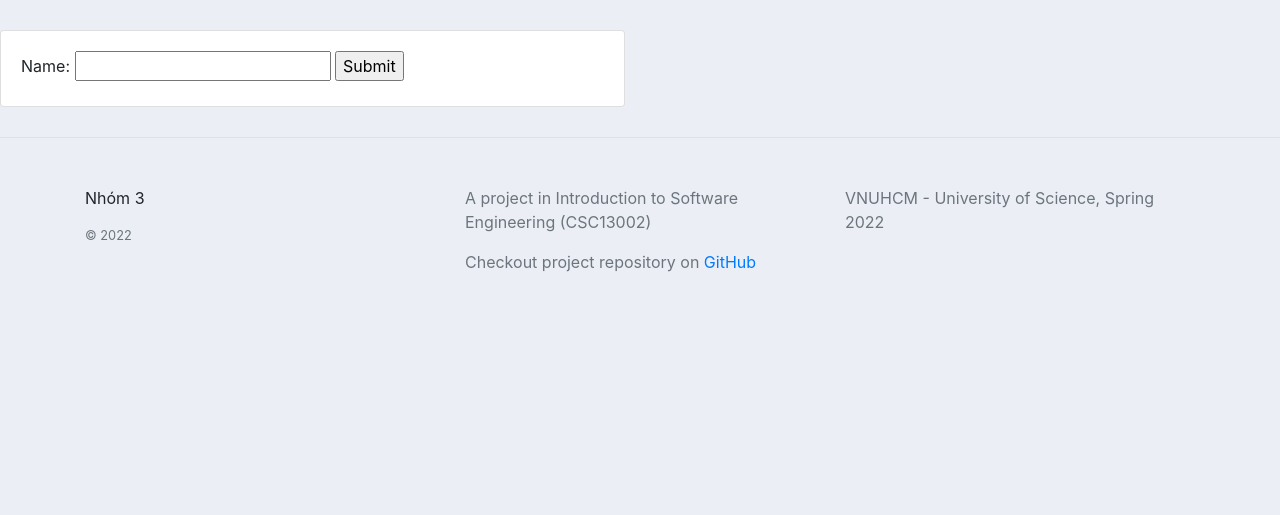
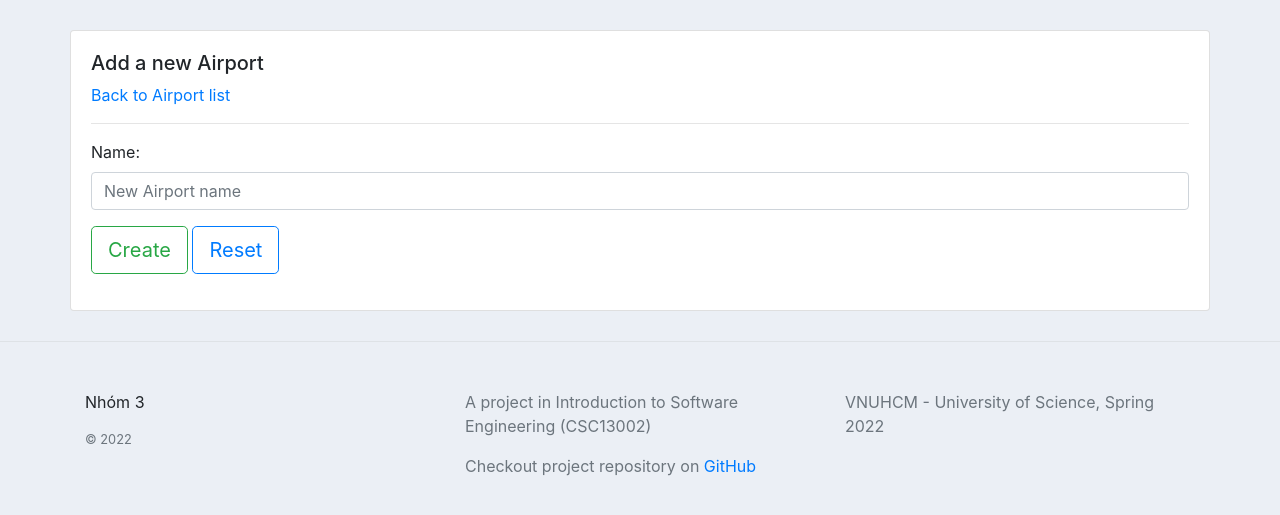
Before and after one commit to trhgquan/flight-manager, a Django app: page /airport/create/ in a window 1280 px wide. Shown: the part 76-591 px from the top of the page. Run offline with Django 4.2, Linux system fonts and the light colour scheme.

Commit message:
First stage on refactoring Airrport

```diff
--- a/FlightManager/main/forms.py
+++ b/FlightManager/main/forms.py
@@ -111,9 +111,21 @@ class FlightDetailForm(ModelForm):
         fields = '__all__'
 
 class AirportForm(ModelForm):
+    '''Airport Form
+
+    Required fields:
+    - name
+    '''
     class Meta:
         model = Airport
         fields = '__all__'
+
+        widgets = {
+            'name' : forms.TextInput(attrs = {
+                'class' : 'form-control',
+                'placeholder' : 'New Airport name'
+            }),
+        }
 
 class CustomerForm(ModelForm):
     '''Customer Form
--- a/FlightManager/main/templates/airport/airport_form.html
+++ /dev/null
@@ -1,21 +0,0 @@
-{% extends 'main/main.html' %}
-{% load static %}
-{% block content %}
-<link rel="stylesheet" type="text/css" href="{% static '/css/main.css' %}">
-
-<div class="row">
-	<div class="col-md-6">
-		<div class="card card-body">
-
-			<form action="" method="POST">
-				{% csrf_token %}
-				{{form}}
-
-				<input type="submit" name="Submit">
-			</form>
-
-		</div>
-	</div>
-</div>
-
-{% endblock %}
--- /dev/null
+++ b/FlightManager/main/templates/main/airport/form.html
@@ -0,0 +1,37 @@
+{% extends 'main/main.html' %}
+
+{% block title %}
+Add a new Airport
+{% endblock title %}
+
+{% block content %}
+<div class="container">
+    <div class="row">
+        <div class="card card-body">
+            <h5 class="page-title">Add a new Airport</h5>
+            <a href="{% url 'airport.list' %}">Back to Airport list</a>
+            <hr>
+            <form action="{% url 'airport.create' %}" method="POST">
+                {% csrf_token %}
+
+                {% for field in form %}
+                    <div class="form-group">
+                        {{ field.label_tag }}
+                        {{ field }}
+                        <ul class="text-danger">
+                            {% for error in field.errors %}
+                                <li>{{ error }}</li>
+                            {% endfor %}
+                        </ul>
+                    </div>
+                {% endfor %}
+
+                <div class="form-group">
+                    <button type="submit" class="btn btn-outline-success btn-lg">Create</button>
+                    <button type="reset" class="btn btn-outline-primary btn-lg">Reset</button>
+                </div>
+            </form>
+        </div>
+    </div>
+</div>
+{% endblock %}
--- a/FlightManager/main/templates/main/navbar.html
+++ b/FlightManager/main/templates/main/navbar.html
@@ -9,7 +9,7 @@
             <a class='nav-link' href='{% url "flight_list" %}'>Flight</a>
         </li>
         <li class="nav-item">
-            <a class="nav-link" href="{% url 'airport_list' %}">Airport</a>
+            <a class="nav-link" href="{% url 'airport.list' %}">Airport</a>
         </li>
     </ul>
 
--- a/FlightManager/main/urls.py
+++ b/FlightManager/main/urls.py
@@ -14,10 +14,11 @@ urlpatterns = [
     path('flight/delete/<str:pk>', views.flightDelete, name = 'flight_delete'),
 
     # Airport
-    path('airport/list/', views.airport_list, name = 'airport_list'),
-    path('airport/create/', views.createAirport, name = 'create_airport'),
-    path('airport/update/<str:pk>/', views.updateAirport, name = 'update_airport'),
-    path('airport/delete/<str:pk>/', views.deleteAirport, name = 'delete_airport'),
+    path('airport/', views.airport_list, name = 'airport.list'),
+    # path('airport/create/', views.createAirport, name = 'airport.create'),
+    path('airport/create/', views.CreateAirportView.as_view(), name = 'airport.create'),
+    path('airport/update/<str:pk>/', views.updateAirport, name = 'airport.update'),
+    path('airport/delete/<str:pk>/', views.deleteAirport, name = 'airport.delete'),
 
     # Authentication
     path('register/', views.RegisterView.as_view(), name = 'auth.signup'),
--- a/FlightManager/main/views.py
+++ b/FlightManager/main/views.py
@@ -267,6 +267,45 @@ class UpdatePasswordView(View):
 
         return render(request, self.template_name, context)
 
+class CreateAirportView(View):
+    form_class = AirportForm
+
+    template_name = 'main/airport/form.html'
+
+    redirect_to_success = 'airport.list'
+
+    def __init__(self):
+        self.airport_service = AirportService()
+
+    def get(self, request: HttpRequest, *args, **kwargs) -> HttpResponse:
+        form = self.form_class()
+
+        context = {
+            'form' : form
+        }
+
+        return render(request, self.template_name, context)
+
+    def post(self, request: HttpRequest, *args, **kwargs) -> HttpResponse:
+        form = self.form_class(request.POST)
+
+        if form.is_valid():
+            airport = self.airport_service.createAirport(form.instance)
+
+            messages.success(request, f'Added new airport {airport.name} successfully!')
+
+            return redirect(self.redirect_to_success)
+
+        context = {
+            'form' : form,
+        }
+
+        return render(request, self.template_name, context)
+
+class UpdateAirportView(CreateAirportView):
+    def get(self, request: HttpRequest, *args, **kwargs) -> HttpResponse:
+        form = self.form_class()
+
 def flightList(request):
     flights = Flight.objects.all()
     return render(request, 'main/flight/flightList.html', {'flights' : flights})
@@ -348,10 +387,11 @@ def report(request):
 
     return render(request, 'main/report.html')
 
+
+
 def airport_list(request):
     list = Airport.objects.all()
-    print(list)
-    return render(request, 'airport/airport_list.html', {'airports':list, 'nbar': 'airport_list'})
+    return render(request, 'main/airport/list.html', {'airports':list, 'nbar': 'airport_list'})
 
 def createAirport(request):
     form = AirportForm()
@@ -362,7 +402,7 @@ def createAirport(request):
             return redirect('/airport/list')
 
     context = {'form': form}
-    return render(request, 'airport/airport_form.html', context)
+    return render(request, 'main/airport/add.html', context)
 
 def updateAirport(request, pk):
 
@@ -376,7 +416,7 @@ def updateAirport(request, pk):
             return redirect('/airport/list')
 
     context = {'form':form}
-    return render(request, 'airport/airport_form.html', context)
+    return render(request, 'main/airport/create.html', context)
 
 def deleteAirport(request, pk):
     airport = Airport.objects.get(id=pk)
@@ -385,7 +425,7 @@ def deleteAirport(request, pk):
         return redirect('/airport/list')
 
     context = {'item':airport}
-    return render(request, 'airport/delete.html', context)
+    return render(request, 'main/airport/delete.html', context)
 
 #customer
 def customerPer(request):
```
Also changed, not shown: FlightManager/main/templates/airport/airport_list.html (deleted, +0 -35 lines), FlightManager/main/templates/main/airport/list.html (added, +45 -0 lines), FlightManager/main/templates/main/airport/delete.html (renamed from FlightManager/main/templates/airport/delete.html).
